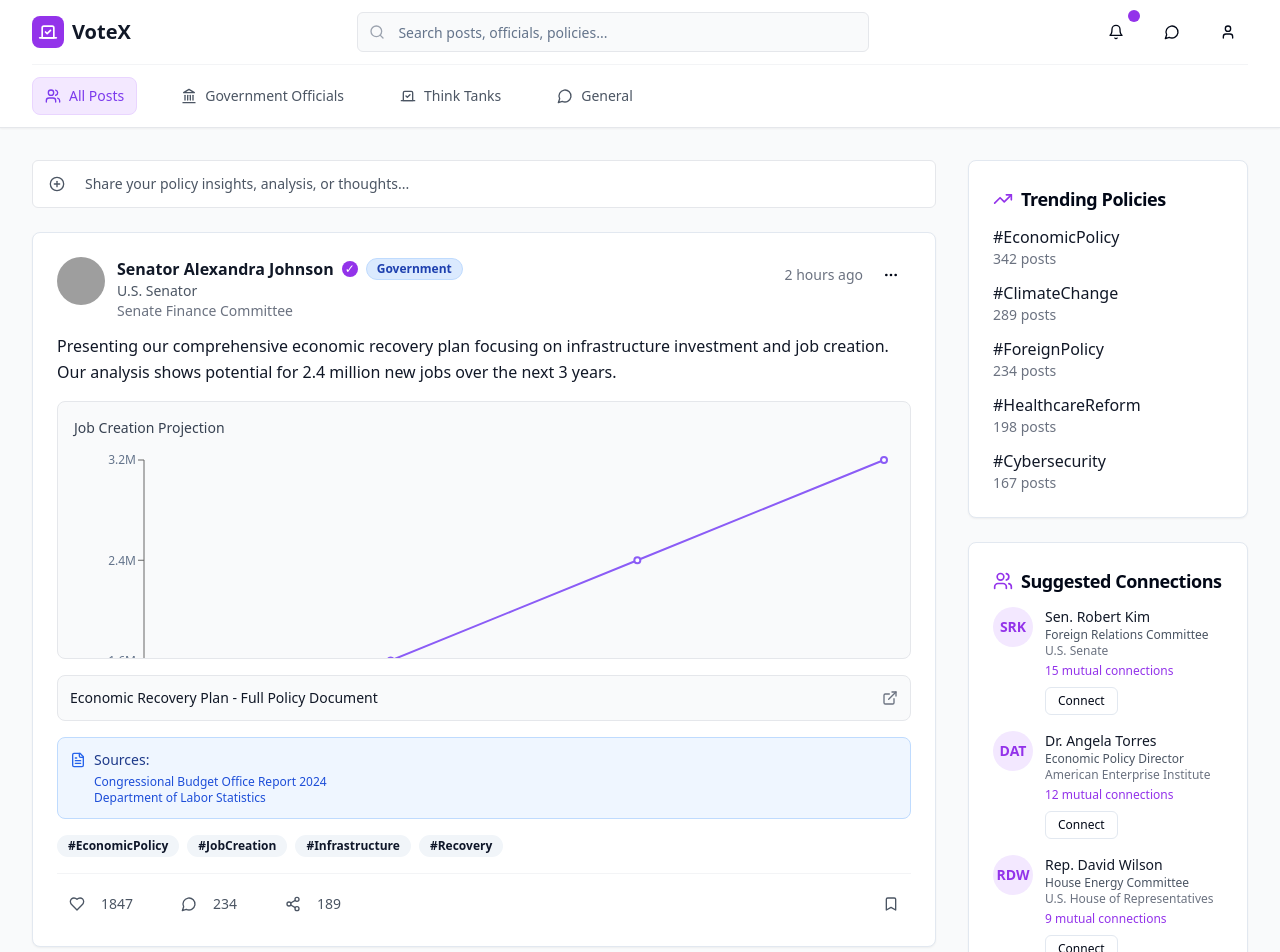
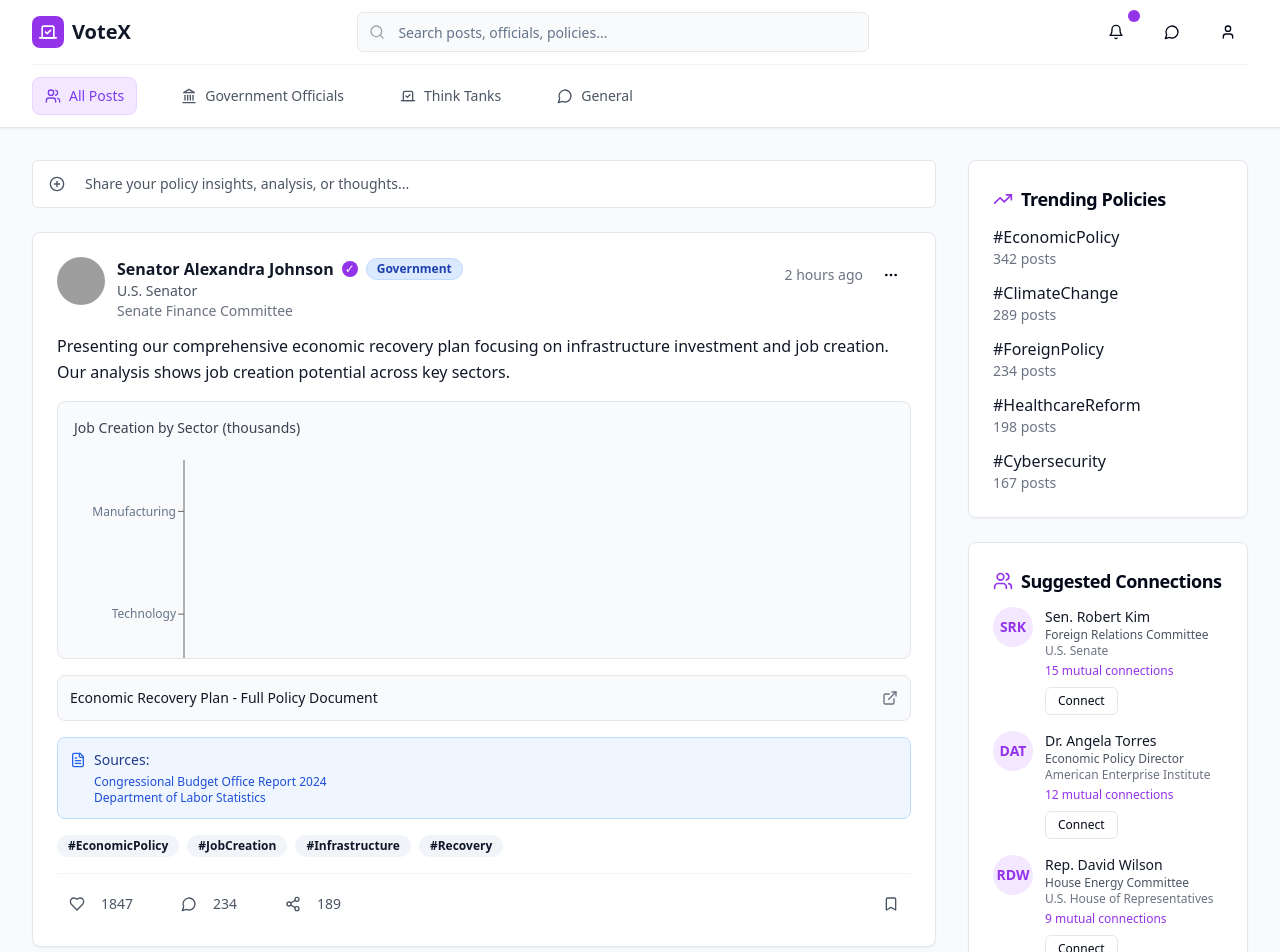
Before and after one commit to AlphaBravoKola/academic-purple-hues, a React (Vite) app: page / in a window 1280 px wide. Shown: the top 952 px of the page. Built offline with nearby package versions, Linux system fonts and the light colour scheme; grey boxes are pictures that could not be loaded.

Commit message:
Fix: Adjust job creation chart
Change the job creation chart to a horizontal bar chart and adjust the post layout to fit the chart.

```diff
--- a/src/components/PostCard.tsx
+++ b/src/components/PostCard.tsx
@@ -1,3 +1,4 @@
+
 import React from 'react';
 import { Heart, MessageCircle, Share2, Bookmark, MoreHorizontal, ExternalLink, FileText } from 'lucide-react';
 import { Button } from '@/components/ui/button';
@@ -66,19 +67,26 @@ const PostCard = ({ post }: PostCardProps) => {
 
     // Determine chart type based on data structure
     if ('year' in firstDataPoint && 'jobs' in firstDataPoint) {
-      // Line chart for job growth over time
+      // Horizontal bar chart for job creation by sector
       return (
         <div className="w-full">
-          <h4 className="text-sm font-medium text-gray-700 mb-3">Job Creation Projection</h4>
+          <h4 className="text-sm font-medium text-gray-700 mb-3">Job Creation by Sector (thousands)</h4>
           <div className="h-48 w-full">
             <ChartContainer config={chartConfig}>
               <ResponsiveContainer width="100%" height="100%">
-                <LineChart data={post.chartData} margin={{ top: 10, right: 10, left: 10, bottom: 20 }}>
-                  <XAxis dataKey="year" fontSize={12} />
-                  <YAxis fontSize={12} tickFormatter={(value) => `${(value / 1000000).toFixed(1)}M`} />
-                  <ChartTooltip content={<ChartTooltipContent />} />
-                  <Line type="monotone" dataKey="jobs" stroke="#8b5cf6" strokeWidth={2} />
-                </LineChart>
+                <BarChart
+                  data={post.chartData}
+                  layout="horizontal"
+                  margin={{ top: 10, right: 30, left: 60, bottom: 10 }}
+                >
+                  <XAxis type="number" fontSize={12} tickFormatter={(value) => `${value}k`} />
+                  <YAxis type="category" dataKey="year" fontSize={12} width={50} />
+                  <ChartTooltip
+                    content={<ChartTooltipContent />}
+                    formatter={(value) => [`${value}k jobs`, 'Jobs Created']}
+                  />
+                  <Bar dataKey="jobs" fill="#8b5cf6" />
+                </BarChart>
               </ResponsiveContainer>
             </ChartContainer>
           </div>
@@ -95,7 +103,10 @@ const PostCard = ({ post }: PostCardProps) => {
                 <BarChart data={post.chartData} margin={{ top: 10, right: 10, left: 10, bottom: 20 }}>
                   <XAxis dataKey="energy" fontSize={12} />
                   <YAxis fontSize={12} domain={[0, 100]} />
-                  <ChartTooltip content={<ChartTooltipContent />} />
+                  <ChartTooltip
+                    content={<ChartTooltipContent />}
+                    formatter={(value) => [`${value}%`, 'Support']}
+                  />
                   <Bar dataKey="support" fill="#8b5cf6" />
                 </BarChart>
               </ResponsiveContainer>
@@ -126,7 +137,10 @@ const PostCard = ({ post }: PostCardProps) => {
                       <Cell key={`cell-${index}`} fill={COLORS[index % COLORS.length]} />
                     ))}
                   </Pie>
-                  <ChartTooltip content={<ChartTooltipContent />} />
+                  <ChartTooltip
+                    content={<ChartTooltipContent />}
+                    formatter={(value) => [value, 'Vulnerabilities']}
+                  />
                 </PieChart>
               </ResponsiveContainer>
             </ChartContainer>
@@ -155,7 +169,10 @@ const PostCard = ({ post }: PostCardProps) => {
                 <BarChart data={post.chartData} margin={{ top: 10, right: 10, left: 10, bottom: 20 }}>
                   <XAxis dataKey="state" fontSize={12} />
                   <YAxis fontSize={12} domain={[0, 20]} />
-                  <ChartTooltip content={<ChartTooltipContent />} />
+                  <ChartTooltip
+                    content={<ChartTooltipContent />}
+                    formatter={(value) => [`${value}%`, 'Savings']}
+                  />
                   <Bar dataKey="savings" fill="#8b5cf6" />
                 </BarChart>
               </ResponsiveContainer>
--- a/src/pages/Index.tsx
+++ b/src/pages/Index.tsx
@@ -20,7 +20,7 @@ const Index = () => {
         avatar: 'https://images.unsplash.com/photo-1494790108755-2616b612b786?w=150&h=150&fit=crop&crop=face',
         verified: true
       },
-      content: 'Presenting our comprehensive economic recovery plan focusing on infrastructure investment and job creation. Our analysis shows potential for 2.4 million new jobs over the next 3 years.',
+      content: 'Presenting our comprehensive economic recovery plan focusing on infrastructure investment and job creation. Our analysis shows job creation potential across key sectors.',
       timestamp: '2 hours ago',
       type: 'government' as const,
       tags: ['EconomicPolicy', 'JobCreation', 'Infrastructure', 'Recovery'],
@@ -31,10 +31,10 @@ const Index = () => {
       },
       hasChart: true,
       chartData: [
-        { year: '2024', jobs: 800000 },
-        { year: '2025', jobs: 1600000 },
-        { year: '2026', jobs: 2400000 },
-        { year: '2027', jobs: 3200000 }
+        { year: 'Infrastructure', jobs: 240 },
+        { year: 'Healthcare', jobs: 180 },
+        { year: 'Technology', jobs: 320 },
+        { year: 'Manufacturing', jobs: 160 }
       ],
       hasLink: true,
       linkTitle: 'Economic Recovery Plan - Full Policy Document',
```
